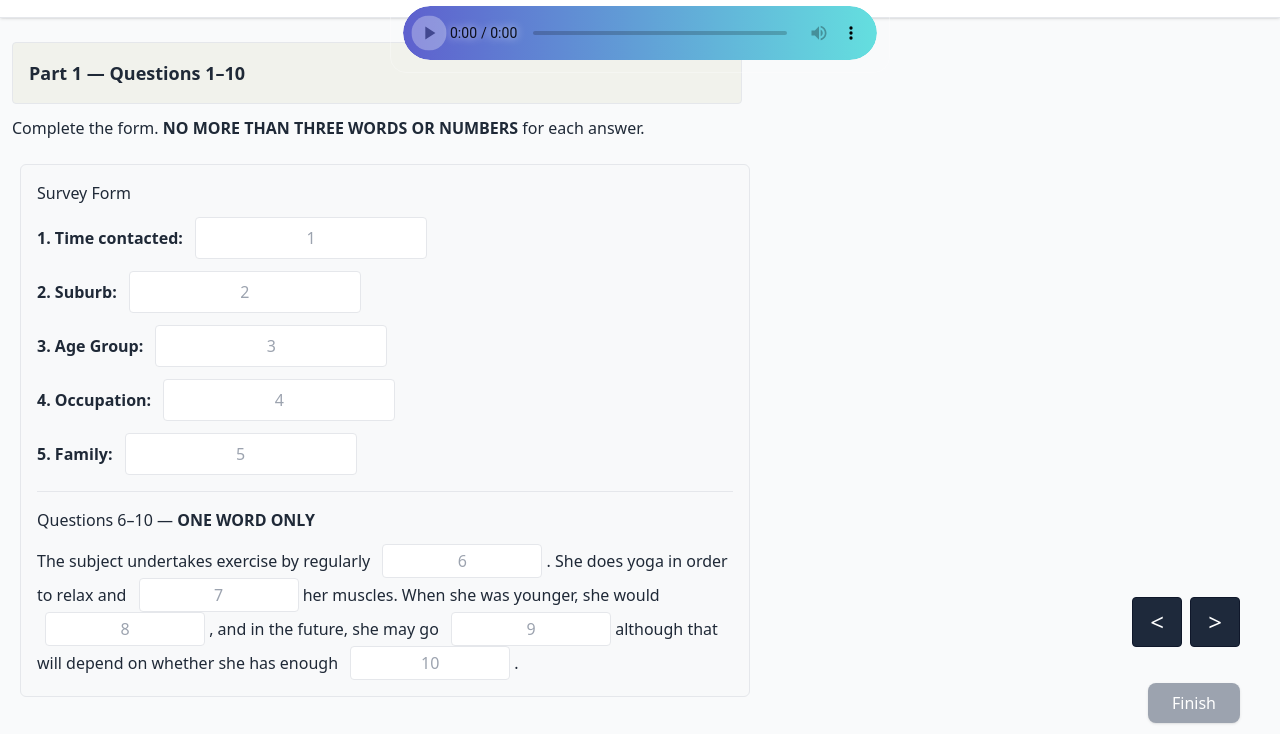
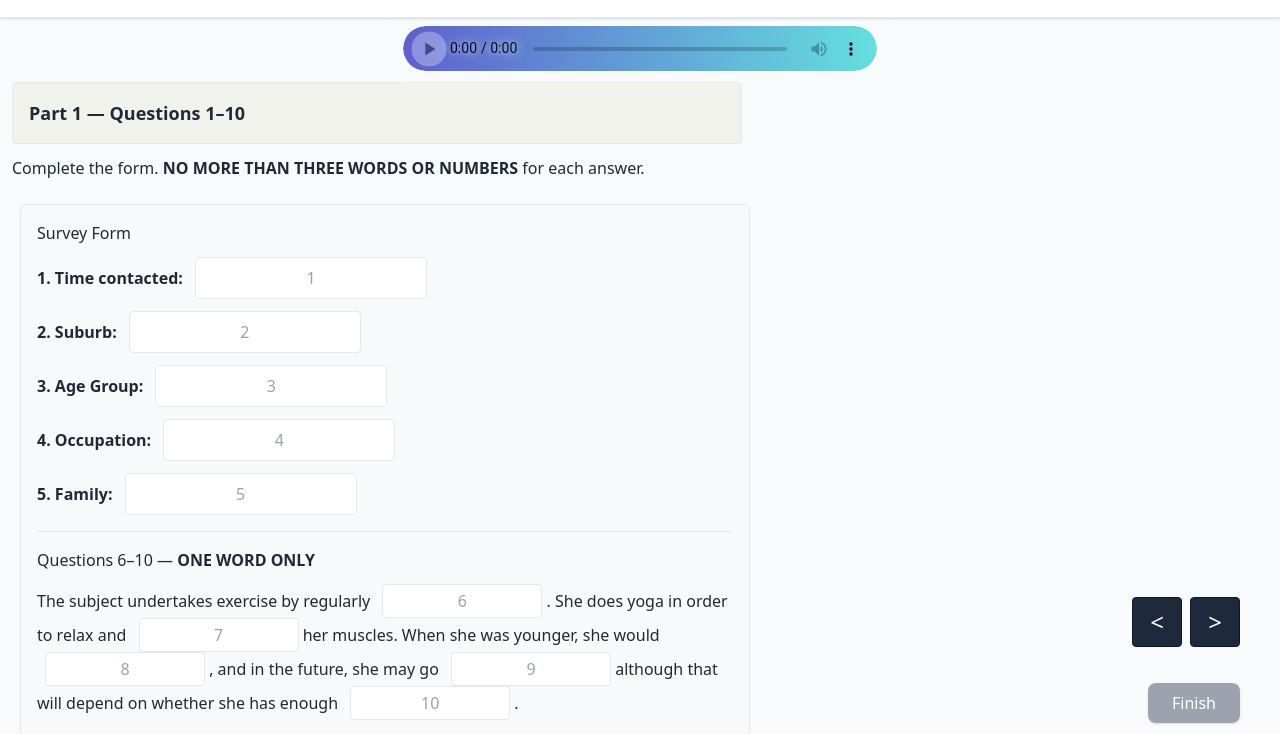
Before and after one commit to Muzaffarfullstack/test, a plain HTML site: page index.html in a window 1280 px wide. Shown: the part 57-791 px from the top of the page. Drawn offline with nearby package versions, Linux system fonts and the light colour scheme.

Commit message:
bug fixed

```diff
--- a/index.html
+++ b/index.html
@@ -57,12 +57,12 @@
 
     <!-- audio section -->
     <div
-      class="fixed top-[50px] left-1/2 -translate-x-1/2 z-50 w-[500px] rounded-2xl border border-white/30 p-3 flex flex-col items-center"
+      class="fixed top-[50px] left-1/2 -translate-x-1/2 z-50 w-[500px] rounded-2xl border border-white/30 p-3 flex flex-col items-center max-sm:max-w-[576px] max-sm:mt-5 sm:max-w-[768px]"
     >
       <audio
         src="https://ia801007.us.archive.org/32/items/mix-25m-20s-audio-joiner.com-copy-copy-copy-copy-copy-copy-copy-copy-copy/mix_25m20s%20%28audio-joiner.com%29%20-%20CopyCopyCopyCopyCopyCopyCopyCopyCopy.mp3"
         controls
-        class="w-full rounded-full overflow-hidden"
+        class="w-full rounded-full overflow-hidden max-sm:w-[90vw] max-sm:h-[40px] sm:mt-5 sm:h-[45px]"
       ></audio>
     </div>
     <!-- audio section -->
@@ -86,7 +86,7 @@
     <!-- PAGE 1 -->
     <div id="page1" class="block max-sm:max-w-[576px] sm:max-w-[768px]">
       <div
-        class="container1 border bg-[#f1f2ec] rounded mt-6 p-4 max-sm:w-[95%] max-sm:ml-2 max-sm:overflow-x-hidden sm:w-[95%] sm:ml-3"
+        class="container1 border bg-[#f1f2ec] rounded mt-6 p-4 max-sm:w-[95%] max-sm:ml-2 max-sm:overflow-x-hidden sm:w-[95%] sm:ml-3 max-sm:mt-16 sm:mt-16"
       >
         <h3 class="font-bold text-lg">Part 1 — Questions 1–10</h3>
       </div>
```
